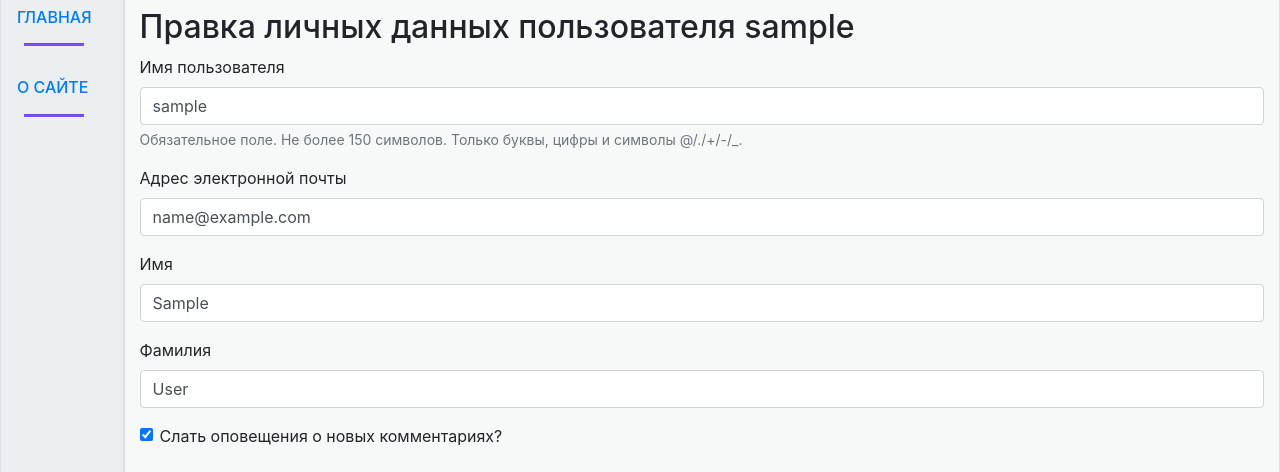
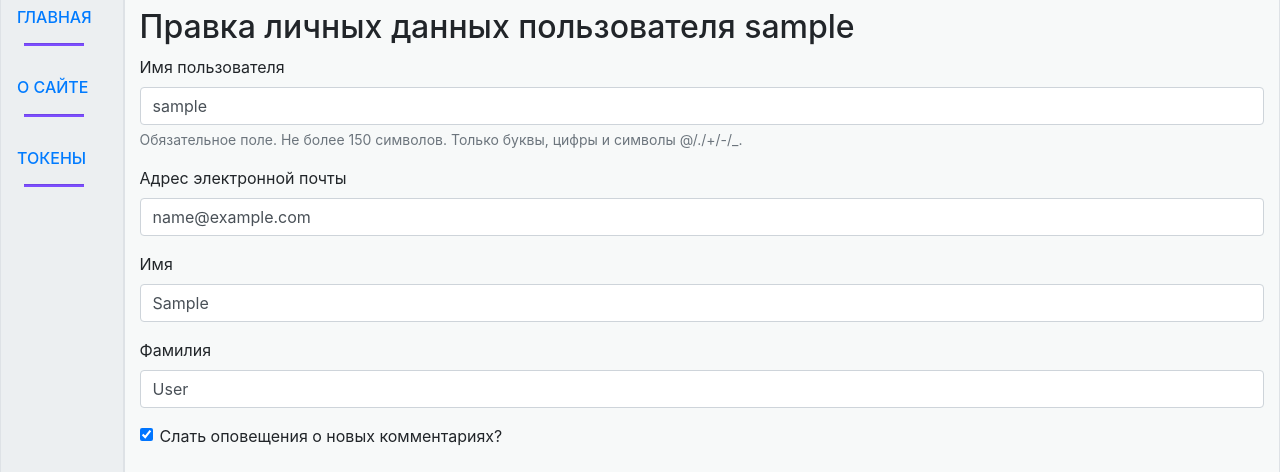
Before and after one commit to twoballs-ai/tokenotes, a Django app: page /accounts/profile/change/ in a window 1280 px wide. Shown: the part 134-606 px from the top of the page. Run offline with Django 3.2, Linux system fonts and the light colour scheme; the visitor is signed in with stand-in values (Sample User, id 1); data comes from the database, SQL or seed files in the repository; some libraries are stand-ins or nearby versions.

Commit message:
добавил топ 100 монет

```diff
--- a/main/templates/layout/basic.html
+++ b/main/templates/layout/basic.html
@@ -73,7 +73,12 @@
                 class="mb-4 mt-0 d-inline-block mx-auto"
                 style="width: 60px; background-color: #7c4dff; height: 2px"
                 />
-
+            <a class="nav-link root"
+                href="{% url 'main:topRate' %}"><h6 class="text-uppercase fw-bold">Токены</h6></a>
+            <hr
+                class="mb-4 mt-0 d-inline-block mx-auto"
+                style="width: 60px; background-color: #7c4dff; height: 2px"
+                />
             </nav>
             <section class="col border py-2"
             class="text-center text-lg-start text-dark"
```
